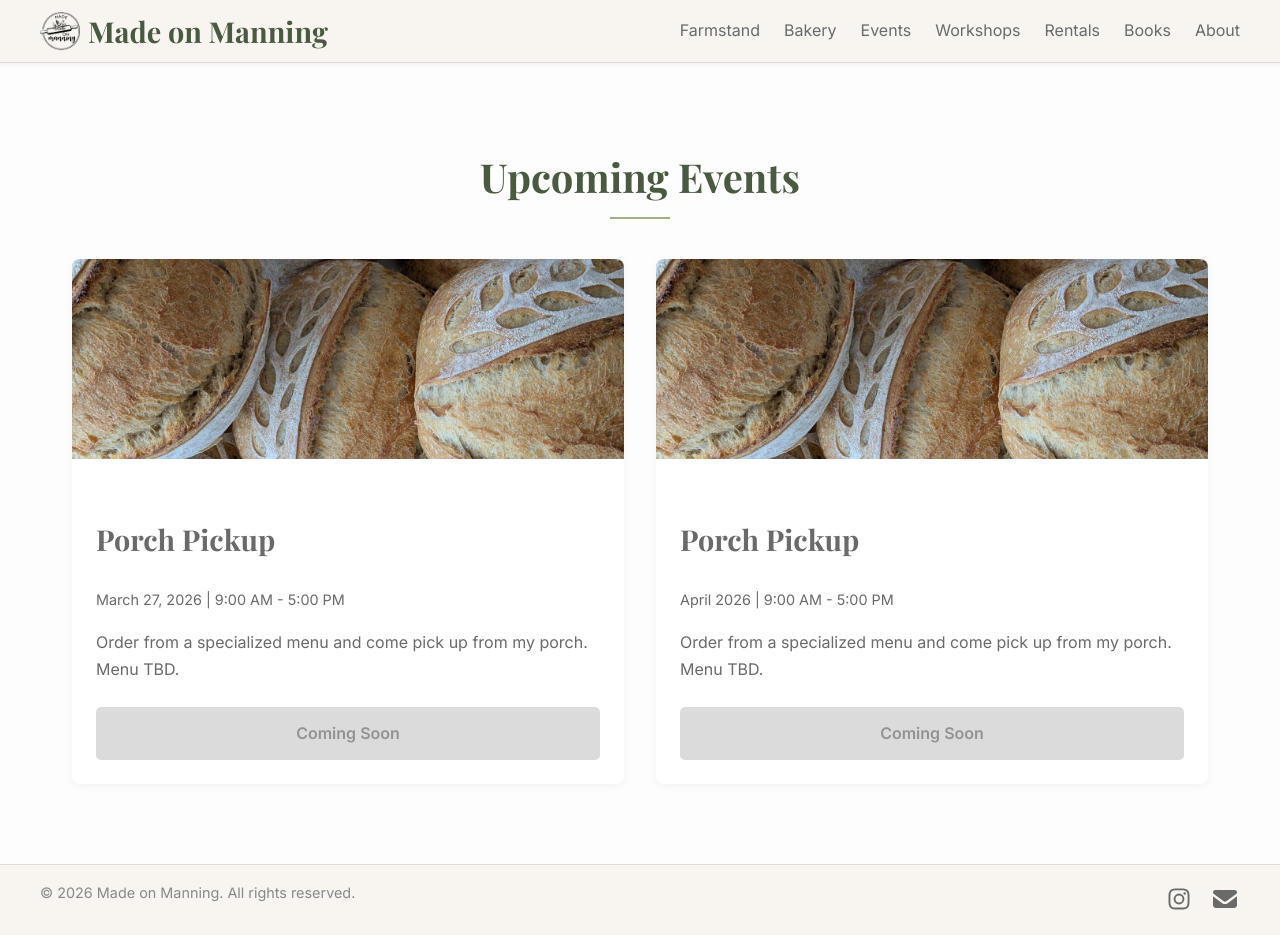
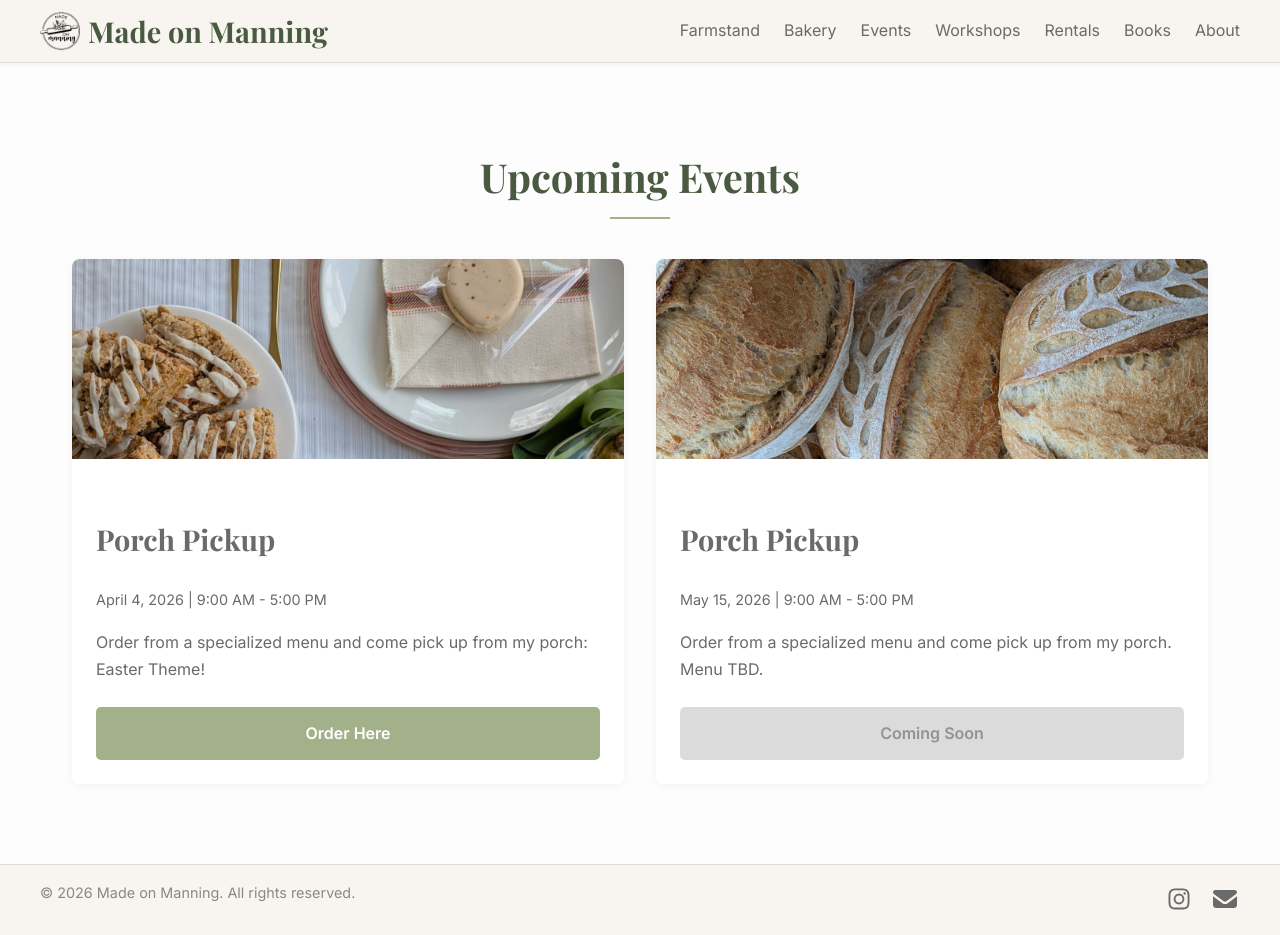
Before and after one commit to madeonmanning/madeonmanning.github.io, a Next.js app: page /events in a window 1280 px wide. Built offline with nearby package versions, Linux system fonts and the light colour scheme; a web font is replaced by a local one.

Commit message:
update for easter

```diff
--- a/app/events/page.jsx
+++ b/app/events/page.jsx
@@ -18,37 +18,7 @@ function Events() {
       description: 'Order from a specialized menu and come pick up from my porch on November 26. Original Sourdough Bread & Baguette, Original & Pumpkin Cinnamon Rolls, Apple Hand Pies, and Sugar Cookies.',
       link: '#',
       linkText: 'Orders Full'
-    },*/
-    /*{
-      id: 2,
-      image: '/events-porchpickup-dec.jpg',
-      date: 'December 19, 2025',
-      time: '9:00 AM - 5:00 PM',
-      title: 'Porch Pickup',
-      description: 'Order from a specialized menu and come pick up from my porch on December 19. Menu includes sourdough, cardamom bread, and numerous cookie options.',
-      link: '#',
-      linkText: 'Ordering Closed'
     },
-    {
-      id: 3,
-      image: '/events-porchpickup-cinnamonrolls.jpg',
-      date: 'December 24, 2025',
-      time: '9:00 AM - 4:00 PM',
-      title: 'Porch Pickup',
-      description: 'Order cinnamon rolls to come pick up from my porch on December 24 - just in time for Christmas!',
-      link: '#',
-      linkText: 'Ordering Closed'
-    },*/
-    /*{
-      id: 1,
-      image: '/events-porchpickup-jan.jpg',
-      date: 'January 23, 2026',
-      time: '9:00 AM - 5:00 PM',
-      title: 'Porch Pickup',
-      description: 'Order from a specialized menu and come pick up from my porch on January 23. Menu: numerous flavors of sourdough bread and bagels!',
-      link: '#',
-      linkText: 'Orders Full'
-    },*/
     {
       id: 3,
       image: '/bulk-baking-1.jpg',
@@ -58,11 +28,21 @@ function Events() {
       description: 'Order from a specialized menu and come pick up from my porch. Menu TBD.',
       link: '#',
       linkText: 'Coming Soon'
+    },*/
+    {
+      id: 1,
+      image: '/events-easter.jpg',
+      date: 'April 4, 2026',
+      time: '9:00 AM - 5:00 PM',
+      title: 'Porch Pickup',
+      description: 'Order from a specialized menu and come pick up from my porch: Easter Theme!',
+      link: 'https://docs.google.com/forms/d/e/1FAIpQLSfscqwhMuPCEtnXyottjcu_S4WwmEGtK_Fk-w1AligFT1PD6g/viewform?usp=header',
+      linkText: 'Order Here'
     },
     {
-      id: 4,
+      id: 3,
       image: '/bulk-baking-1.jpg',
-      date: 'April 2026',
+      date: 'May 15, 2026',
       time: '9:00 AM - 5:00 PM',
       title: 'Porch Pickup',
       description: 'Order from a specialized menu and come pick up from my porch. Menu TBD.',
```
Also changed, not shown: public/events-easter.jpg (added).
